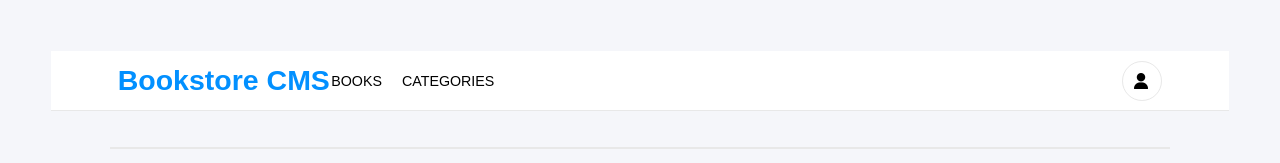
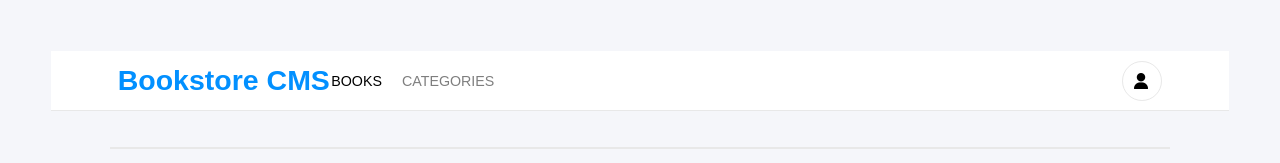
Before and after one commit to Sami-Ullah-Tufail/BookStore, a React (Create React App) app: page / in a window 1280 px wide. Shown: the top 163 px of the page. Built offline with nearby package versions, Linux system fonts and the light colour scheme; no server answers.

Commit message:
making changes in css

```diff
--- a/src/App.css
+++ b/src/App.css
@@ -372,4 +372,8 @@ a {
 
 .first {
   margin-right: 20px;
+  opacity: 1;
 }
+.soc{
+  opacity: 0.5;
+}
--- a/src/components/Navbar.js
+++ b/src/components/Navbar.js
@@ -7,7 +7,7 @@ const Navbar = () => (
       <h1 className="header">Bookstore CMS</h1>
       <ul className="nav-links">
         <NavLink className="first" to="/">BOOKS</NavLink>
-        <NavLink to="/categories">CATEGORIES</NavLink>
+        <NavLink className="soc" to="/categories">CATEGORIES</NavLink>
       </ul>
       <div className="user-profile"><i className="fa-solid fa-user user-icon" /></div>
     </nav>
```
